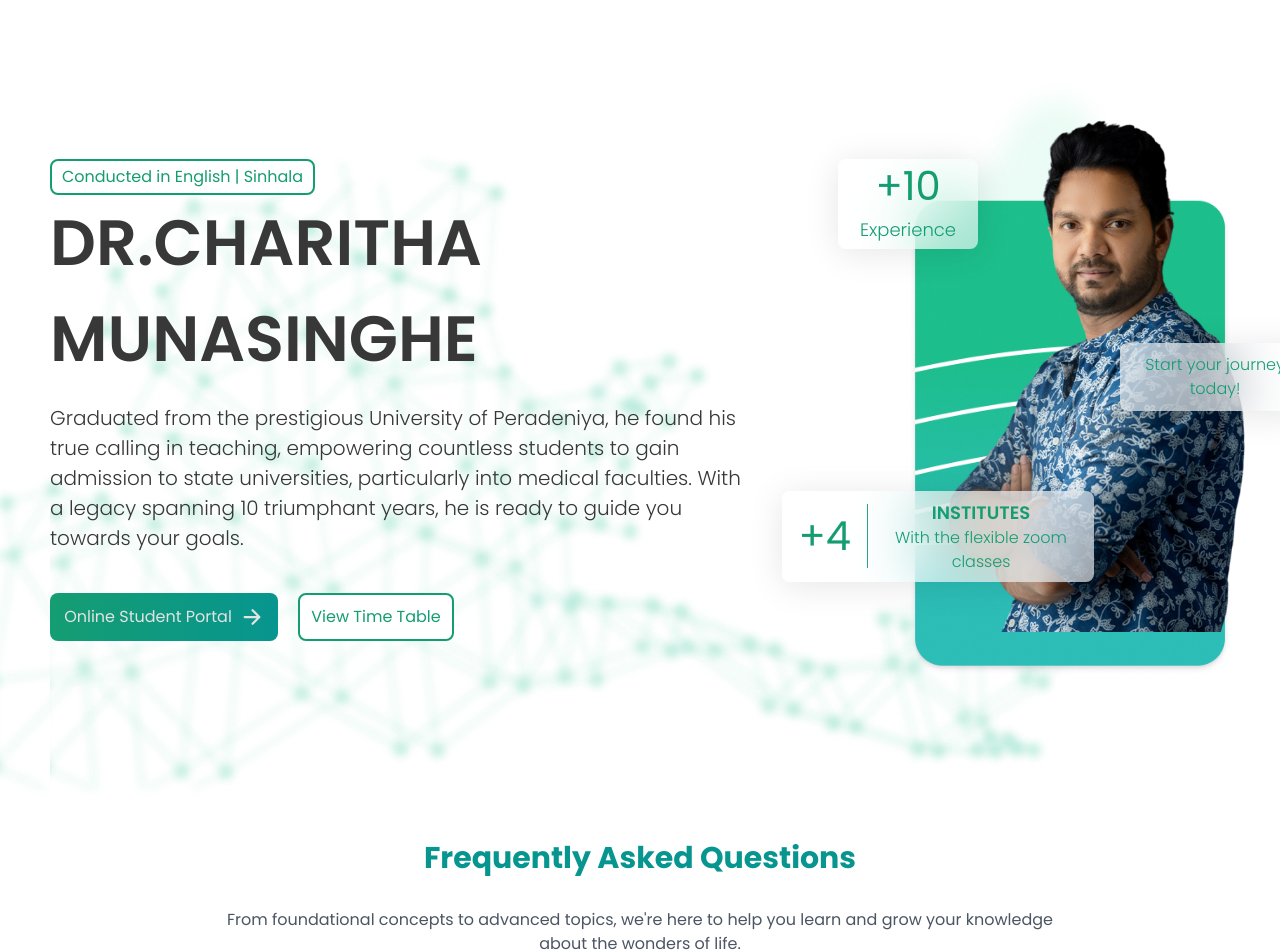
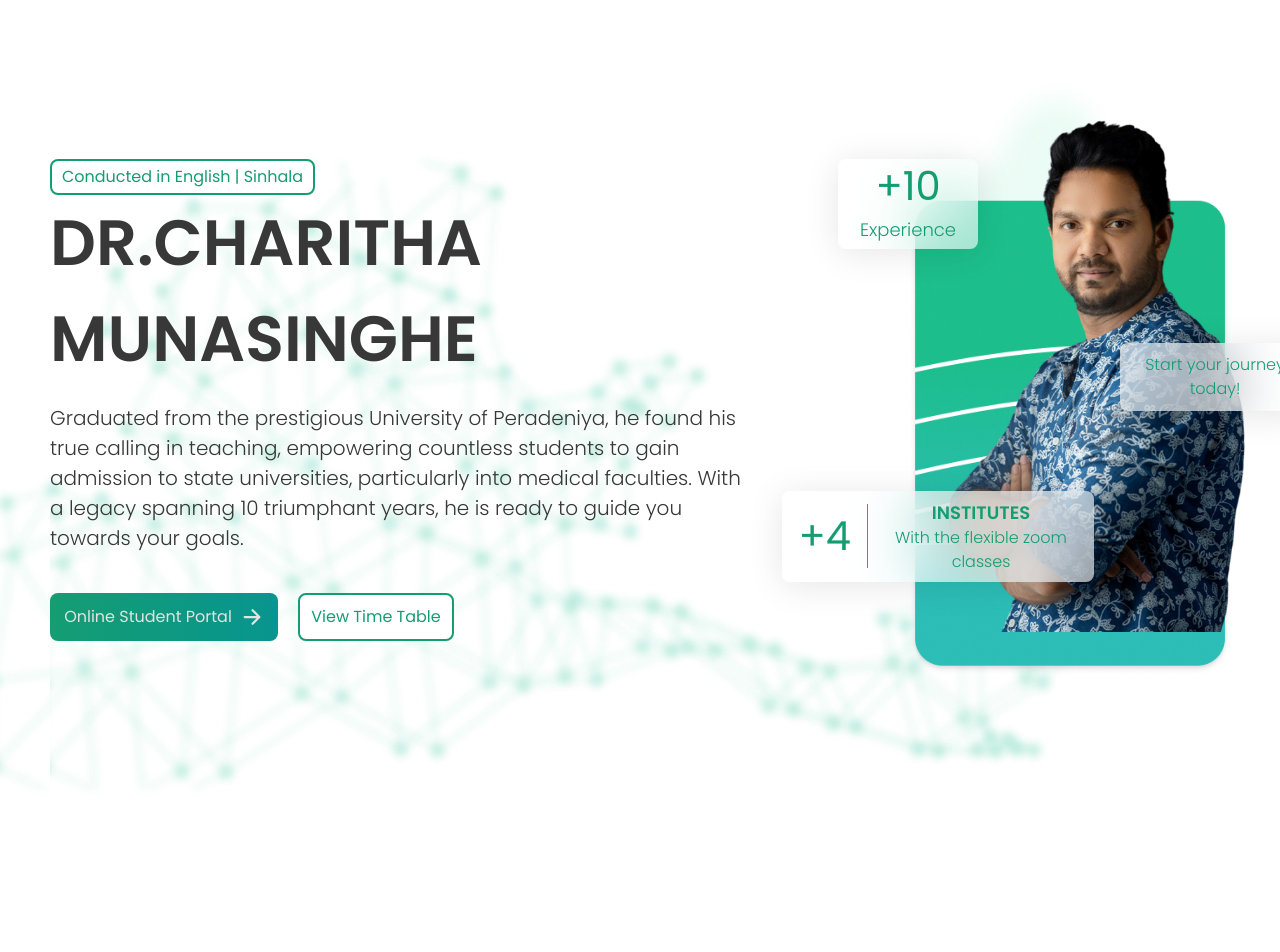
Before and after one commit to Pasinduhansana/Biozone, a React (Vite) app: page / in a window 1280 px wide. Shown: the top 952 px of the page. Built offline with nearby package versions, Linux system fonts and the light colour scheme.

Commit message:
Update App.jsx

```diff
--- a/src/App.jsx
+++ b/src/App.jsx
@@ -8,7 +8,6 @@
 	return (
 		<div className="App bg-primarybg text-primarytext">
 			<Landing />
-			<FAQ />
 			<ContactUs/>
 		</div>
 	);
```
